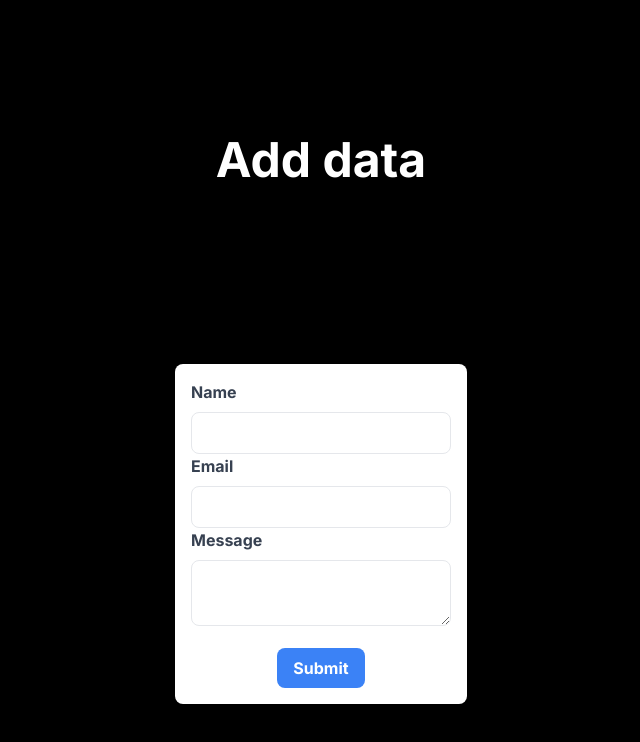
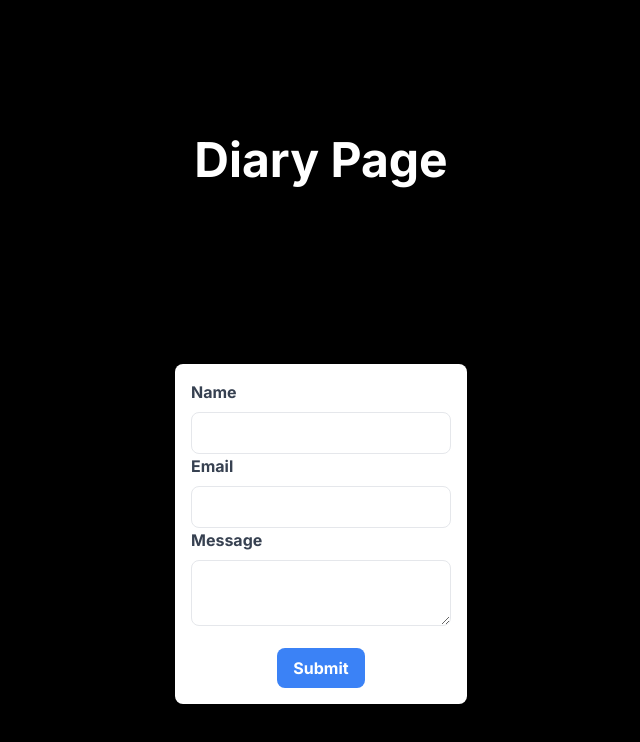
Before and after one commit to mengfw-02/Iproject_garden, a Next.js app in the folder garden/: page / in a window 1280 px wide. Shown: the top 742 px of the page, without its empty margins (319-959 px from the left). Built offline with nearby package versions, Linux system fonts and the light colour scheme.

Commit message:
fixed heading

```diff
--- a/garden/src/app/page.js
+++ b/garden/src/app/page.js
@@ -39,7 +39,7 @@ export default function Home() {
   return (
     <main className="flex min-h-screen flex-col items-center justify-between p-24">
       <h1 className = "text-5xl font-bold m-10">
-        Add data
+        Diary Page
       </h1>
       <form onSubmit={ handleSubmit } className = 'max-w-md mx-auto p-4 bg-white shadow-md rounded-lg'>
         <div className = 'mb-4'>
```
